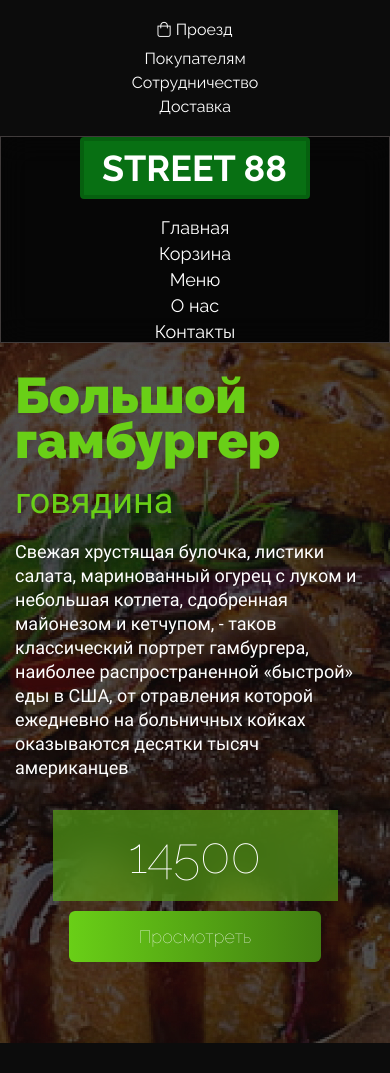
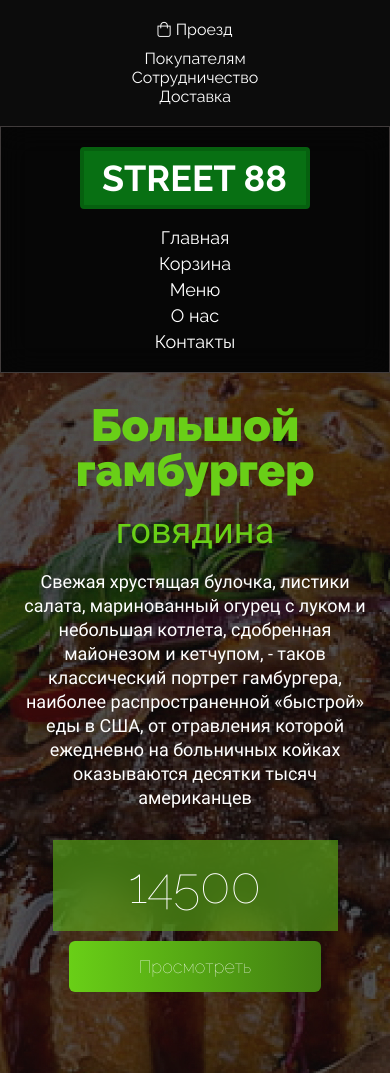
Before and after one commit to Gifi228/street-88, a plain HTML site: page index.html in a window 390 px wide. Shown: the top 1073 px of the page. Drawn offline with Linux system fonts and the light colour scheme.

Commit message:
second commit

```diff
--- a/style/style.css
+++ b/style/style.css
@@ -27,6 +27,9 @@ body{
     background: var(--black);
 }
 /* header */
+.header{
+    margin-bottom: 30px;
+}
 .header__prenav{
    padding: 20px;
 }
@@ -110,6 +113,7 @@ body{
     height: 700px;
     background: url(../images/header__content-img.jpg) no-repeat center /cover;
     flex-grow: 1;
+
 }
 .header__content-title{
     font-weight: 900;
@@ -387,6 +391,7 @@ body{
         align-items: center;
         flex-direction: column;
         gap: 18px;
+        padding: 20px 0;
     }
     .footer__container{
         display: flex;
@@ -403,13 +408,14 @@ body{
 }
 @media(max-width:560px){
     .header__content-top{
-        margin-top: 30px;
+      text-align: center;
+      margin-top: 30px;
     }
     .header__content-title{
+        font-size: 45px;
         line-height: 45px;
     }
     .header__content-bottom{
-
         display: flex;
         flex-direction: column;
         gap: 10px;
@@ -417,14 +423,10 @@ body{
     .main__box{
         margin-top: 50px;
     }
-    .header__content-title{
-        font-size: 50px;
-    }
     .main__box-menu{
         display: flex;
         flex-direction: column;
         gap: 10px;
-        margin-top: 50px;
     }
     .header__nav-menu{
         display: flex;
@@ -445,7 +447,8 @@ body{
         flex-direction: column;
         align-items: center;
         justify-content: center;
-        gap: 5px;
+        row-gap: 10Fpx;
+        margin: 0;
     }
     h2{
         font-size: 20px;
```
Also changed, not shown: index.html (line endings or trailing spaces), page/second.html (line endings or trailing spaces), style/fonts.css (line endings or trailing spaces), style/second.css (line endings or trailing spaces).
